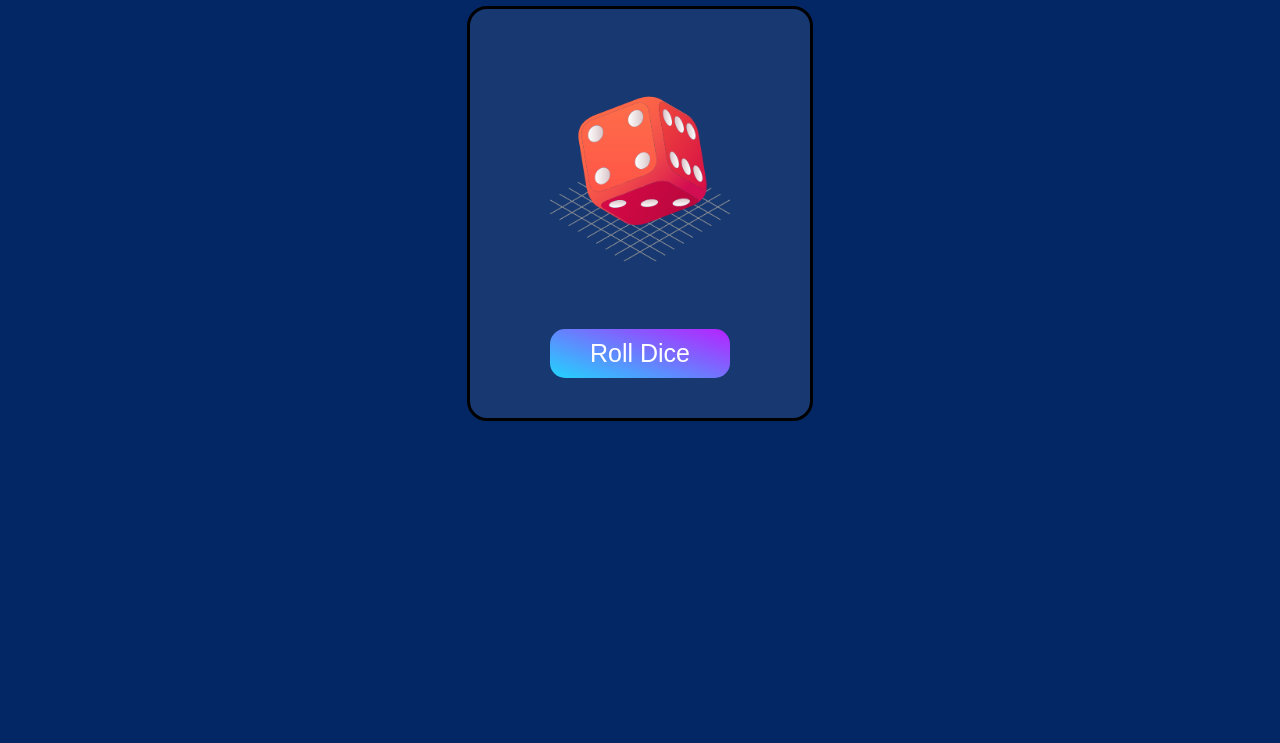
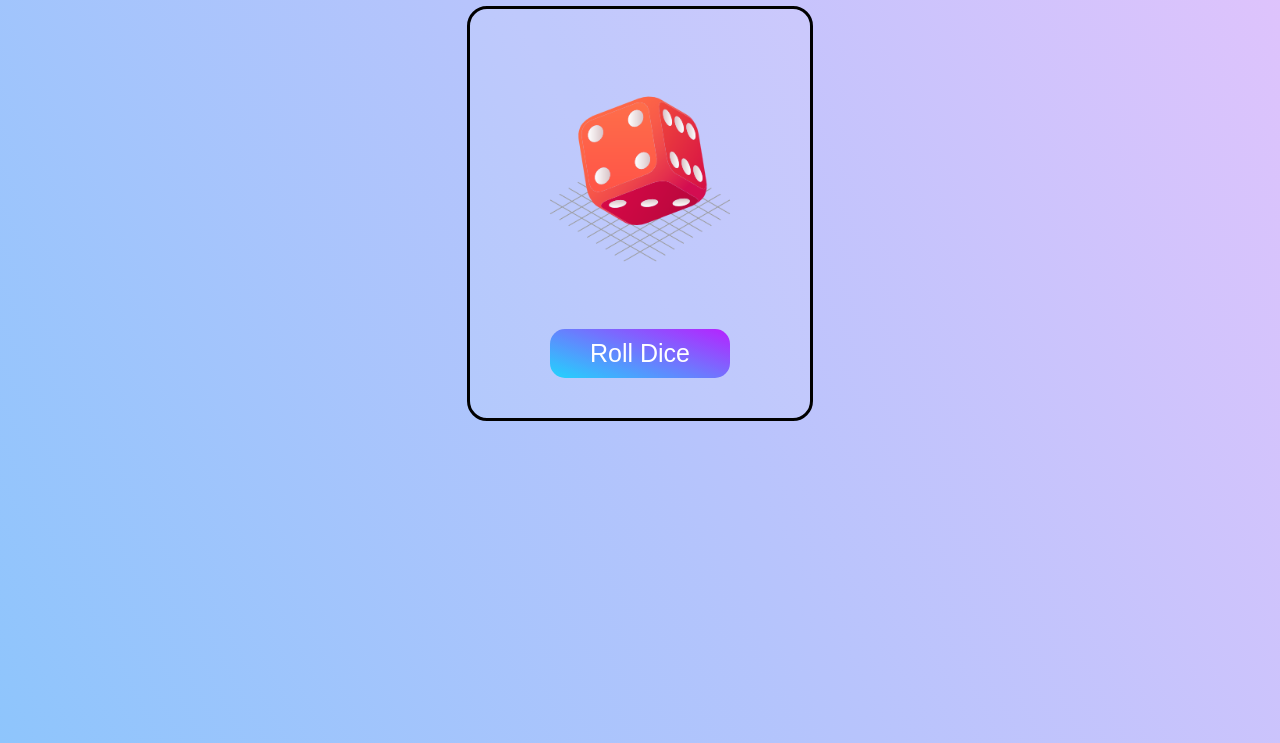
Before and after one commit to Swanand143/Dice-roller, a plain HTML site: page index.html in a window 1280 px wide. Shown: the part 86-829 px from the top of the page. Before the commit the page ends 800 px from the top, so only its background shows below. Drawn offline with Linux system fonts and the light colour scheme.

Commit message:
assignment 30

```diff
--- a/index.html
+++ b/index.html
@@ -8,7 +8,10 @@
       body {
         font-family: Impact, "Arial Narrow Bold", sans-serif;
         letter-spacing: 2px;
-        background-color: rgb(3, 39, 100);
+        min-height: 100vh;
+        background-color: #8ec5fc;
+        background-image: linear-gradient(62deg, #8ec5fc 0%, #e0c3fc 100%);
+        background-repeat: no-repeat;
       }
       .dice-container {
         border: 3px solid #000;
```
